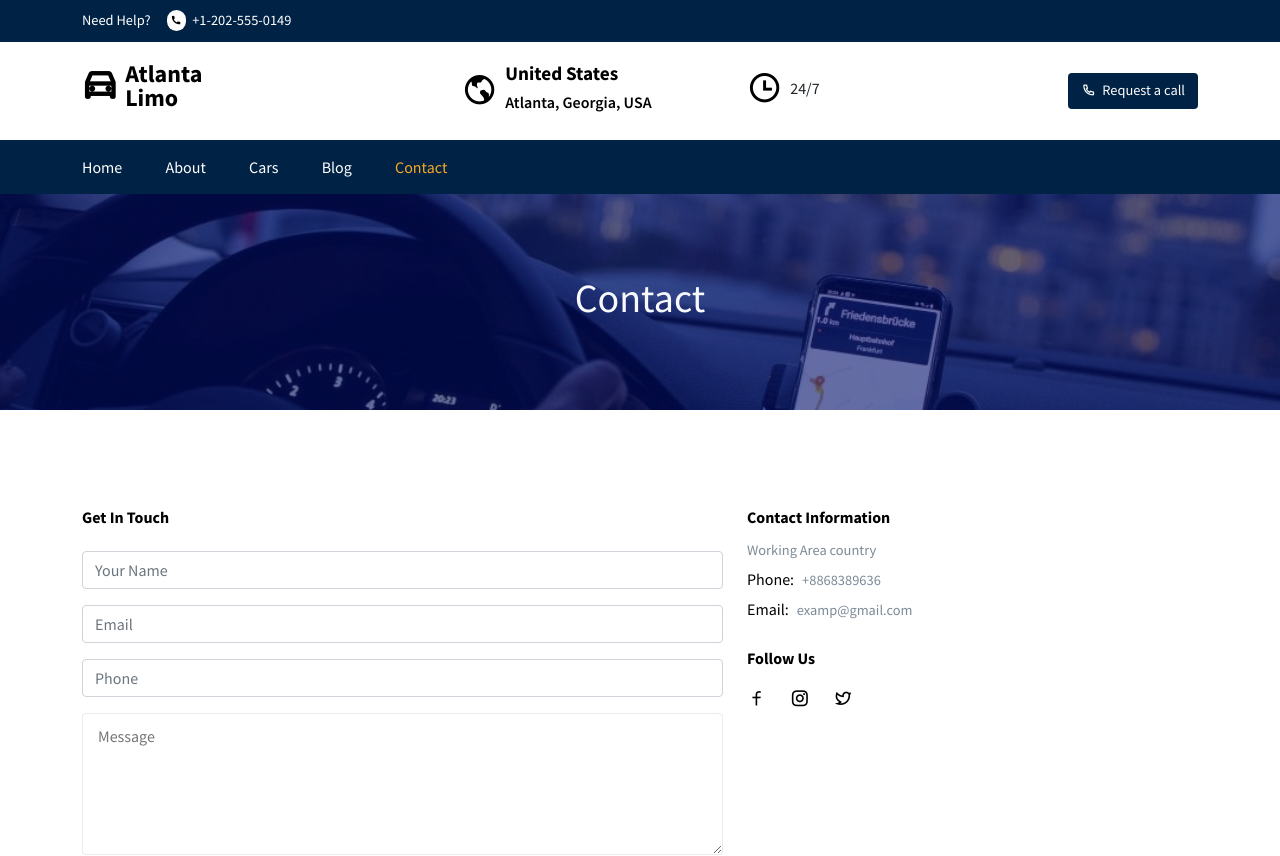
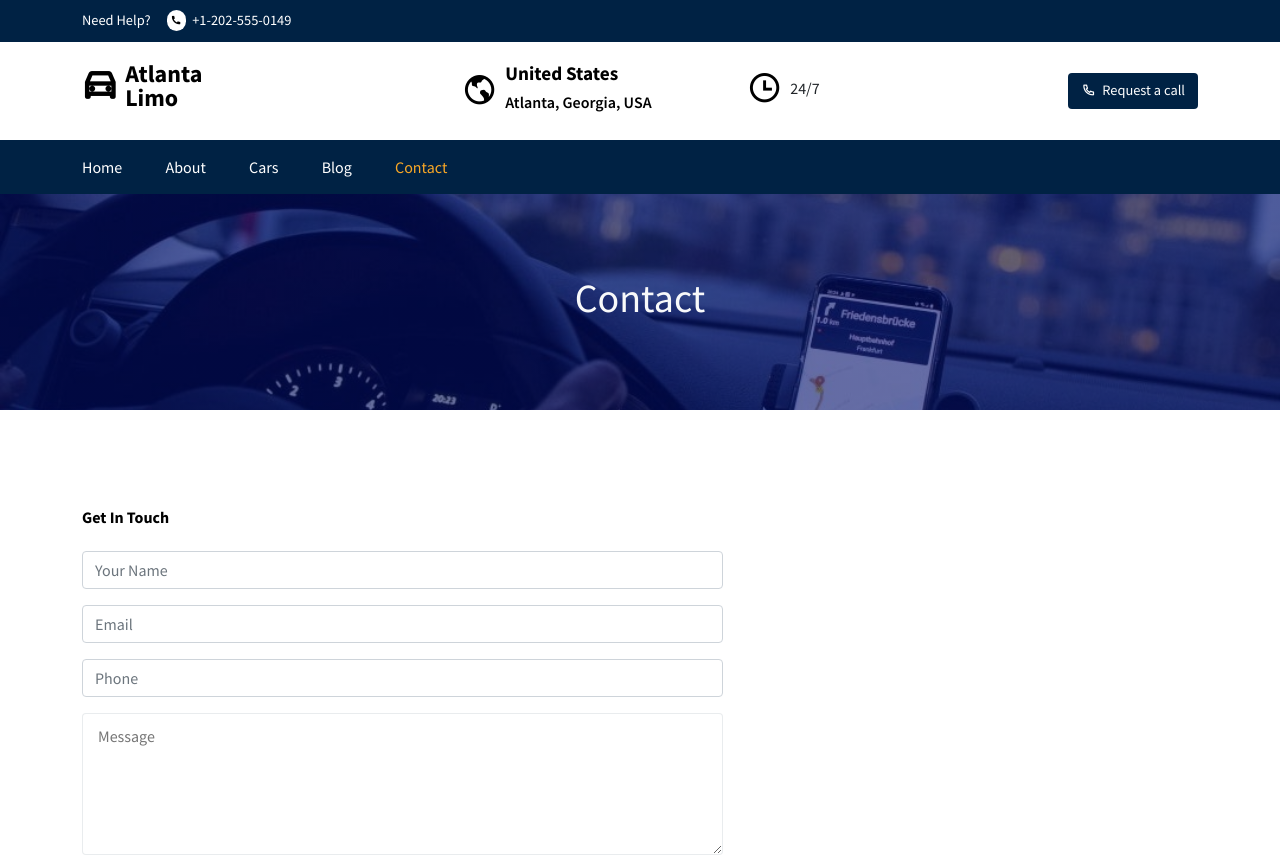
Before and after one commit to nebaaaazzzz/atelanta-limo, a React (Create React App) app: page /contact in a window 1280 px wide. Shown: the top 856 px of the page. Built offline with nearby package versions, Linux system fonts and the light colour scheme.

Commit message:
requireds

```diff
--- a/src/pages/Contact.jsx
+++ b/src/pages/Contact.jsx
@@ -16,6 +16,7 @@ const socialLinks = [
     url: "#",
     icon: "ri-instagram-line",
   },
+
   {
     url: "#",
     icon: "ri-twitter-line",
@@ -28,11 +29,12 @@ const Contact = () => {
   const [email, setEmail] = useState("");
   const [phone, setPhone] = useState("");
   const [message, setMessage] = useState("");
-  const [formErrors, setFormErrors] = useState({});
-
   const sendEmail = async (e) => {
     e.preventDefault();
-    if (validateForm()) {
+
+    // Only proceed if all fields are filled in
+    if (name !== "" && email !== "" && phone !== "" && message !== "") {
+      try {
         await contactFormMail({ name, email, phone, message });
         toast.success("Message sent, We will contact you shortly", {
           position: toast.POSITION.TOP_CENTER,
@@ -48,31 +50,19 @@ const Contact = () => {
         setEmail("");
         setPhone("");
         setMessage("");
-      setFormErrors({});
+      } catch (error) {
+        // Handle any errors from contactFormMail
+        toast.error("An error occurred while trying to send your message. Please try again.", {
+          position: toast.POSITION.TOP_CENTER,
+          autoClose: 5000,
+          hideProgressBar: true,
+          closeOnClick: true,
+          pauseOnHover: true,
+          draggable: true,
+          progress: undefined,
+        });
       }
-  };
-
-  const validateForm = () => {
-    let errors = {};
-    let formIsValid = true;
-    if (!name) {
-      formIsValid = false;
-      errors["name"] = "*Please enter your name.";
     }
-    if (!email) {
-      formIsValid = false;
-      errors["email"] = "*Please enter your email.";
-    }
-    if (!phone) {
-      formIsValid = false;
-      errors["phone"] = "*Please enter your phone number.";
-    }
-    if (!message) {
-      formIsValid = false;
-      errors["message"] = "*Please enter your message.";
-    }
-    setFormErrors(errors);
-    return formIsValid;
   };
 
   return (
@@ -83,9 +73,11 @@ const Contact = () => {
           <Row>
             <Col lg="7" md="7">
               <h6 className="fw-bold mb-4">Get In Touch</h6>
+
               <form ref={form} onSubmit={sendEmail}>
                 <FormGroup className="contact__form">
                   <Input
+                    required
                     value={name}
                     placeholder="Your Name"
                     onChange={(e) => {
@@ -94,10 +86,10 @@ const Contact = () => {
                     type="text"
                     name="user_name"
                   />
-                  <div  className="errorMsg" style={{color: 'red'}}>{formErrors.name}</div>
                 </FormGroup>
                 <FormGroup className="contact__form">
                   <Input
+                    required
                     value={email}
                     placeholder="Email"
                     onChange={(e) => {
@@ -106,22 +98,20 @@ const Contact = () => {
                     type="email"
                     name="user_email"
                   />
-                  <div className="errorMsg" style={{color: 'red'}}>{formErrors.email}</div>
                 </FormGroup>
-                <FormGroup className="contact__form">
-                  <Input
+                <FormGroup
                   value={phone}
-                    placeholder="Phone"
+                  required
                   onChange={(e) => {
                     setPhone(e.target.value);
                   }}
-                    type="text"
-                    name="user_phone"
-                  />
-                  <div className="errorMsg" style={{color: 'red'}}>{formErrors.phone}</div>
+                  className="contact__form"
+                >
+                  <Input required placeholder="Phone" type="text" name="user_phone" />
                 </FormGroup>
-                <FormGroup className="contact__form">
+                <FormGroup  required className="contact__form">
                   <textarea
+                  required
                     rows="5"
                     value={message}
                     onChange={(e) => {
@@ -131,45 +121,12 @@ const Contact = () => {
                     className="text_area"
                     name="message"
                   ></textarea>
-                  <div  className="errorMsg" style={{color: 'red'}}>{formErrors.message}</div>
                 </FormGroup>
                 <input className="contact__btn" type="submit" value="Send" />
               </form>
             </Col>
-            <Col lg="5" md="5">
-                 <Col lg="5" md="5">
-              <div className="contact__info">
-                <h6 className="fw-bold">Contact Information</h6>
-                <p className="section__description mb-0">
-                  {/* 123 ZindaBazar, Sylhet, Bangladesh */} Working Area
-                  country
-                </p>
-                <div className=" d-flex align-items-center gap-2">
-                  <h6 className="fs-6 mb-0">Phone:</h6>
-                  <p className="section__description mb-0">+8868389636</p>
-                </div>
 
-                <div className=" d-flex align-items-center gap-2">
-                  <h6 className="mb-0 fs-6">Email:</h6>
-                  <p className="section__description mb-0">examp@gmail.com</p>
-                </div>
 
-                <h6 className="fw-bold mt-4">Follow Us</h6>
-
-                <div className=" d-flex align-items-center gap-4 mt-3">
-                  {socialLinks.map((item, index) => (
-                    <Link
-                      to={item.url}
-                      key={index}
-                      className="social__link-icon"
-                    >
-                      <i class={item.icon}></i>
-                    </Link>
-                  ))}
-                </div>
-              </div>
-            </Col>
-            </Col>
           </Row>
         </Container>
       </section>
--- a/src/styles/contact.css
+++ b/src/styles/contact.css
@@ -5,9 +5,7 @@
   font-weight: 500;
   font-size: 1.2rem;
 }
-.errorMsg {
-  color: red;
-}
+
 
 .contact__btn {
   padding: 7px 15px;
```
Lines whose indentation alone changed are shown as unchanged.
